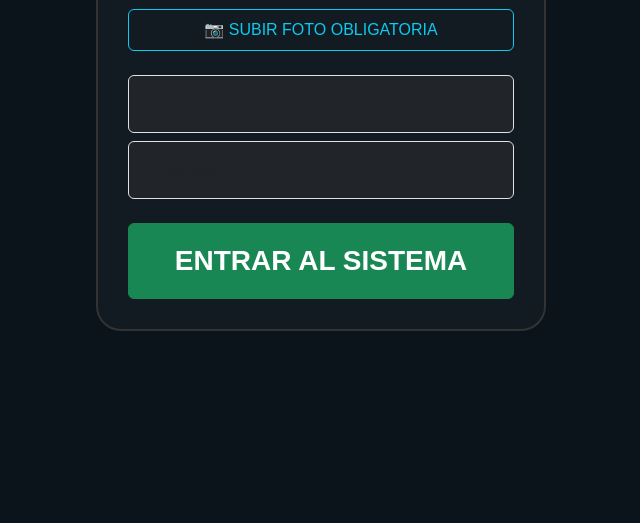
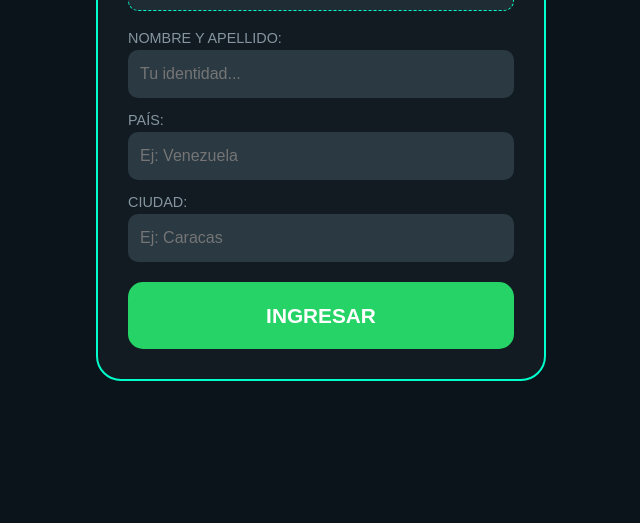
Before and after one commit to lbreamor099-lgtm/ponocitas, a website: page public/index.html in a window 1280 px wide. Shown: the part 277-800 px from the top of the page, without its empty margins (319-959 px from the left). Drawn offline with nearby package versions, Linux system fonts and the light colour scheme.

```diff
--- a/public/index.html
+++ b/public/index.html
@@ -90,17 +90,26 @@
 </head>
 <body>
 
-    <div id="reg-screen">
-        <div class="reg-card">
-            <h2 class="text-info mb-4">EVA X PRO</h2>
-            <button class="btn btn-outline-info w-100 mb-4 py-2" onclick="document.getElementById('pfp').click()">📷 SUBIR FOTO OBLIGATORIA</button>
-            <input type="file" id="pfp" hidden accept="image/*" onchange="previewPfp(this)">
-            <img id="pfp-pre" style="width:80px; height:80px; border-radius:50%; margin-bottom:15px; display:none; object-fit:cover;">
-
-            <input type="text" id="rName" class="form-control bg-dark text-white mb-2 py-3" placeholder="Tu Nombre">
-            <input type="text" id="rLast" class="form-control bg-dark text-white mb-4 py-3" placeholder="Tu Apellido">
-            <button class="btn btn-success w-100 py-3 fs-3 fw-bold" onclick="enterApp()">ENTRAR AL SISTEMA</button>
+    <div id="reg-screen" style="position:fixed; inset:0; background:#0b141a; z-index:99999; display:flex; align-items:center; justify-content:center; width:100vw; height:100dvh;">
+        <div class="reg-card" style="background:#111b21; padding:30px; border-radius:25px; width:92%; max-width:450px; border:2px solid #00ffcc; text-align:center; overflow-y:auto; max-height:95dvh;">
+            <h2 style="color:#00ffcc; margin-bottom:20px;">REGISTRO EVA X</h2>
+            <button onclick="document.getElementById("pfp-file").click()" style="width:100%; padding:15px; background:#202c33; color:white; border:1px dashed #00ffcc; border-radius:10px; margin-bottom:15px;">📷 SUBIR FOTO PERFIL</button>
+            <input type="file" id="pfp-file" hidden accept="image/*">
+            <div style="text-align:left; margin-bottom:10px;">
+                <label style="color:#8696a0; font-size:0.9rem;">NOMBRE Y APELLIDO:</label>
+                <input type="text" id="reg-n" placeholder="Tu identidad..." style="width:100%; padding:12px; border-radius:10px; border:none; background:#2a3942; color:white;">
+            </div>
+            <div style="text-align:left; margin-bottom:10px;">
+                <label style="color:#8696a0; font-size:0.9rem;">PAÍS:</label>
+                <input type="text" id="reg-p" placeholder="Ej: Venezuela" style="width:100%; padding:12px; border-radius:10px; border:none; background:#2a3942; color:white;">
+            </div>
+            <div style="text-align:left; margin-bottom:20px;">
+                <label style="color:#8696a0; font-size:0.9rem;">CIUDAD:</label>
+                <input type="text" id="reg-c" placeholder="Ej: Caracas" style="width:100%; padding:12px; border-radius:10px; border:none; background:#2a3942; color:white;">
+            </div>
+            <button onclick="verificarEntrada()" style="width:100%; padding:18px; background:#25d366; color:white; border:none; border-radius:15px; font-size:1.3rem; font-weight:bold;">INGRESAR</button>
         </div>
+    </div>
     </div>
 
     <div id="app-shell" class="app-shell">
```
